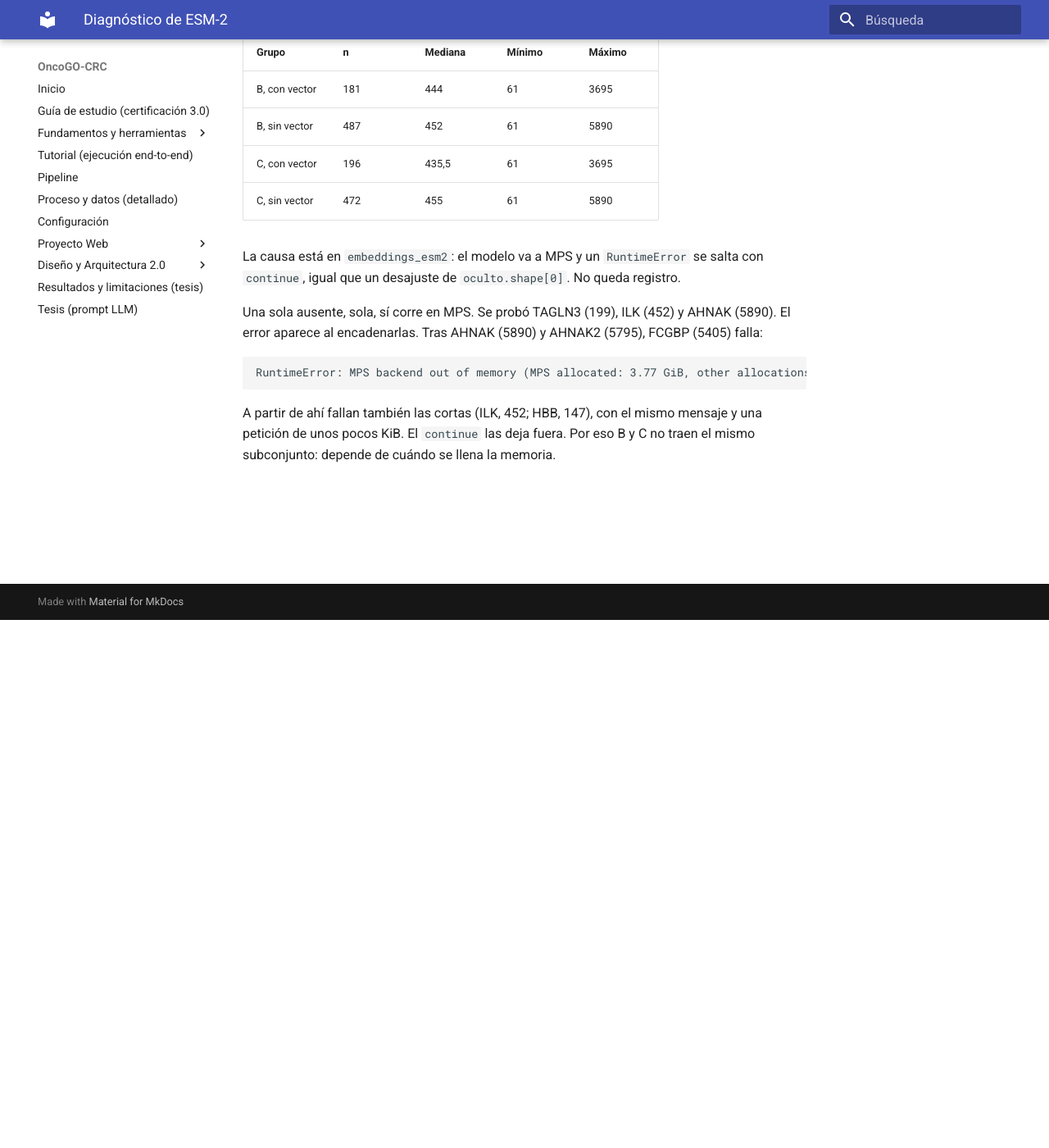
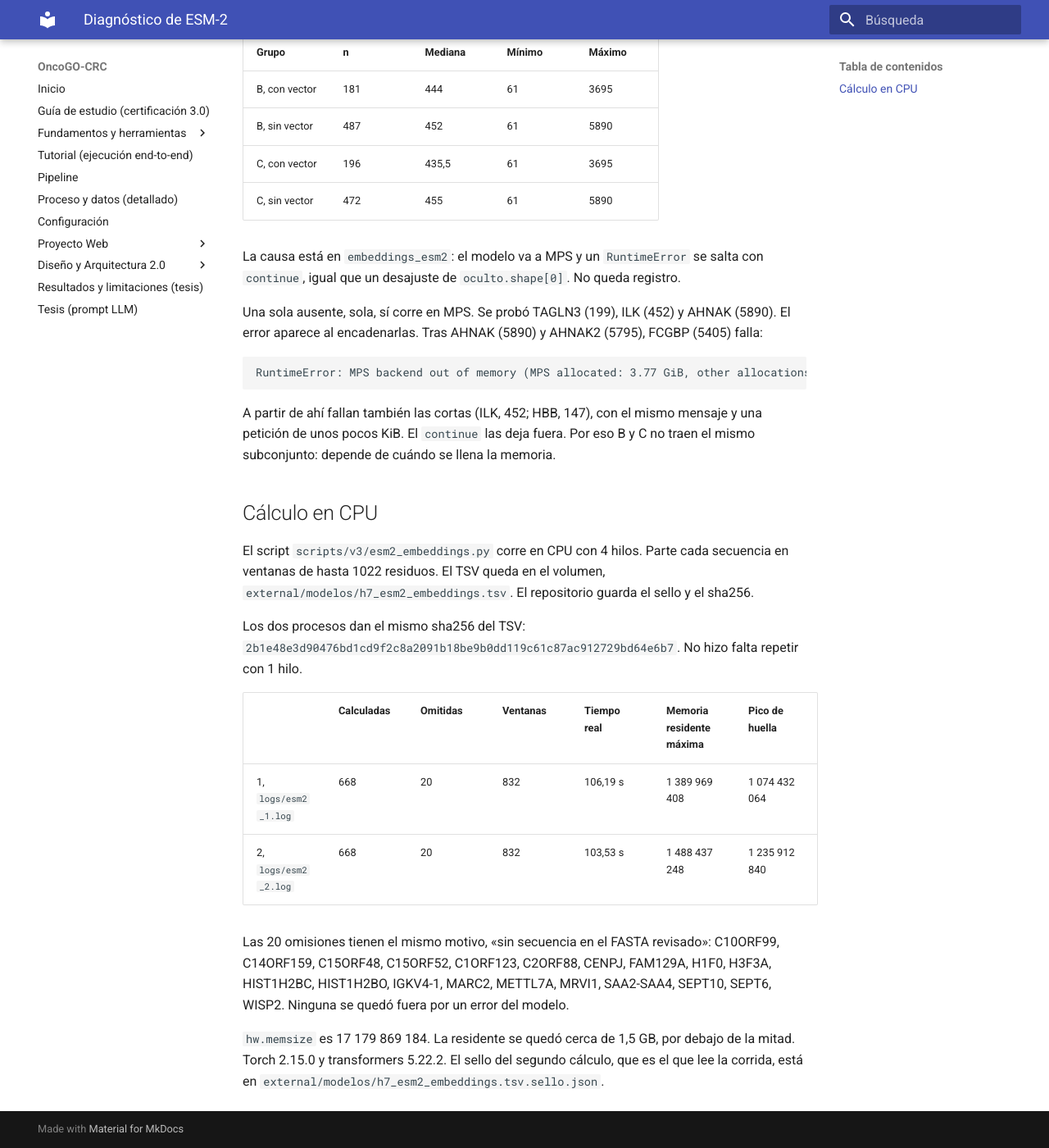
Before and after one commit to JancoDeveloper/OncoGO-CRC, an MkDocs documentation site: the page built from docs/diagnostico_esm2.md, in a window 1280 px wide and 1400 px high, scrolled down 644 px. Shown: the whole window at 82% size. Built offline with MkDocs 1.6.1 and Material for MkDocs 9.7.7, drawn with Linux system fonts in a browser that asks for light colours.

Commit message:
docs: ESM-2 en CPU coincide en los dos procesos.
Co-authored-by: Cursor <cursoragent@cursor.com>

````diff
--- a/docs/diagnostico_esm2.md
+++ b/docs/diagnostico_esm2.md
@@ -31,3 +31,18 @@ RuntimeError: MPS backend out of memory (MPS allocated: 3.77 GiB, other allocati
 ```
 
 A partir de ahí fallan también las cortas (ILK, 452; HBB, 147), con el mismo mensaje y una petición de unos pocos KiB. El `continue` las deja fuera. Por eso B y C no traen el mismo subconjunto: depende de cuándo se llena la memoria.
+
+## Cálculo en CPU
+
+El script `scripts/v3/esm2_embeddings.py` corre en CPU con 4 hilos. Parte cada secuencia en ventanas de hasta 1022 residuos. El TSV queda en el volumen, `external/modelos/h7_esm2_embeddings.tsv`. El repositorio guarda el sello y el sha256.
+
+Los dos procesos dan el mismo sha256 del TSV: `2b1e48e3d90476bd1cd9f2c8a2091b18be9b0dd119c61c87ac912729bd64e6b7`. No hizo falta repetir con 1 hilo.
+
+| | Calculadas | Omitidas | Ventanas | Tiempo real | Memoria residente máxima | Pico de huella |
+| --- | --- | --- | --- | --- | --- | --- |
+| 1, `logs/esm2_1.log` | 668 | 20 | 832 | 106,19 s | 1 389 969 408 | 1 074 432 064 |
+| 2, `logs/esm2_2.log` | 668 | 20 | 832 | 103,53 s | 1 488 437 248 | 1 235 912 840 |
+
+Las 20 omisiones tienen el mismo motivo, «sin secuencia en el FASTA revisado»: C10ORF99, C14ORF159, C15ORF48, C15ORF52, C1ORF123, C2ORF88, CENPJ, FAM129A, H1F0, H3F3A, HIST1H2BC, HIST1H2BO, IGKV4-1, MARC2, METTL7A, MRVI1, SAA2-SAA4, SEPT10, SEPT6, WISP2. Ninguna se quedó fuera por un error del modelo.
+
+`hw.memsize` es 17 179 869 184. La residente se quedó cerca de 1,5 GB, por debajo de la mitad. Torch 2.15.0 y transformers 5.22.2. El sello del segundo cálculo, que es el que lee la corrida, está en `external/modelos/h7_esm2_embeddings.tsv.sello.json`.
````
Also changed, not shown: 4 other files.
